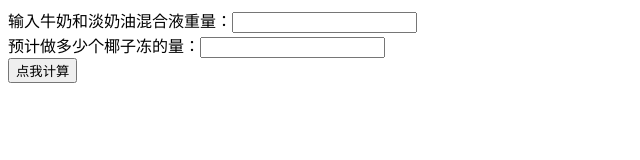
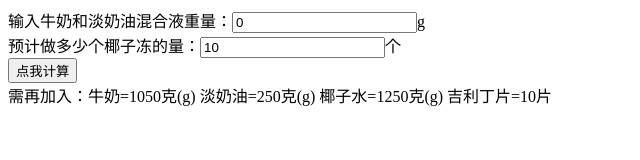
Before and after one commit to kobeZen/lucky.github.io, a plain HTML site: page index.html in a window 1280 px wide. Both pictures are taken after a click on the button "点我计算". Shown: the whole page, without its empty margins (0-640 px from the left). Drawn offline with Linux system fonts and the light colour scheme.

Commit message:
Update index.html

```diff
--- a/index.html
+++ b/index.html
@@ -6,16 +6,24 @@
     <title>lucky</title>
 </head>
 <body>
-    <div>输入牛奶和淡奶油混合液重量：<input id="i1" type="number"></div>
-    <div>预计做多少个椰子冻的量：<input id="i2" type="number"></div>
-    <div><button onClick="calculate">点我计算</button></div>
+    <div>输入牛奶和淡奶油混合液重量：<input value="0" id="i1" type="number">g</div>
+    <div>预计做多少个椰子冻的量：<input value="10" id="i2" type="number">个</div>
+    <div><button onClick="calculate()">点我计算</button></div>
+
+    <div id="result"></div>
 
 
-
-
-<script>
-    const calculate = ()=>{
-        alert('gg')
+<script >
+    const i1 = document.querySelector('#i1');
+    const i2 = document.querySelector('#i2');
+    const result = document.querySelector('#result');
+    const base = {milk:105, cream: 25, sugar: 7.5, water: 125, jld: 1 }
+     calculate = ()=>{
+        let milk = i1.value * 0.8
+        let cream = i1.value * 0.2, n = i2.value;
+        console.log(n, n*base.milk - milk,n*base.cream - cream)
+        let str = `需再加入：牛奶=${n*base.milk - milk}克(g) 淡奶油=${n*base.cream - cream}克(g) 椰子水=${n*base.water}克(g) 吉利丁片=${n*base.jld}片`
+        result.innerHTML = str
     }
 </script>
 </body>
```
